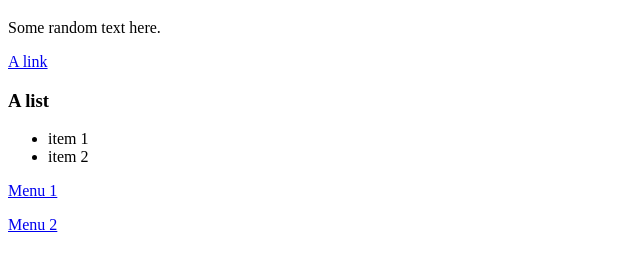
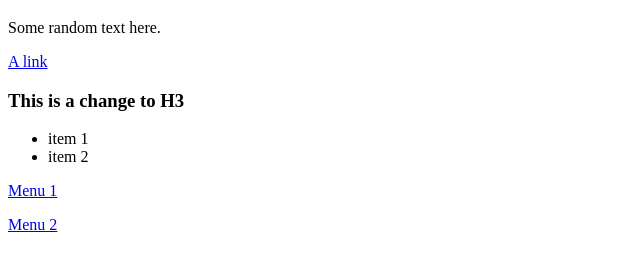
Before and after one commit to linyanj/IAT339p02, a plain HTML site: page index.html in a window 1280 px wide. Shown: the part 61-332 px from the top of the page, without its empty margins (0-640 px from the left). Drawn offline with Linux system fonts and the light colour scheme.

Commit message:
First change to h3

```diff
--- a/index.html
+++ b/index.html
@@ -9,7 +9,7 @@
 		<h1>Site tile h1 conflict</h1>
 		<p>Some random text here.</p>
 		<p><a href="#">A link</a></p>
-		<h3>A list</h3>
+		<h3>This is a change to H3</h3>
 		<ul>
 			<li>item 1</li>
 			<li>item 2</li>
```
